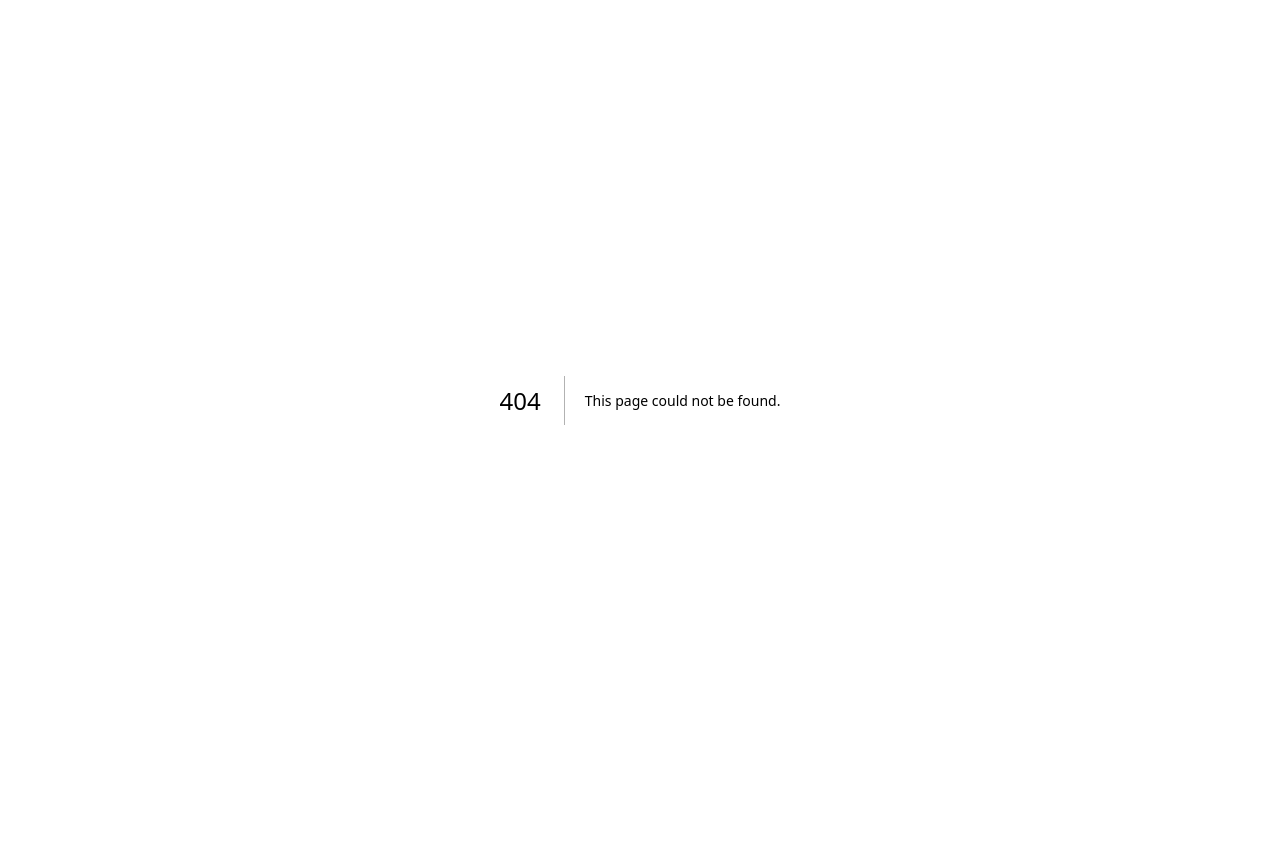
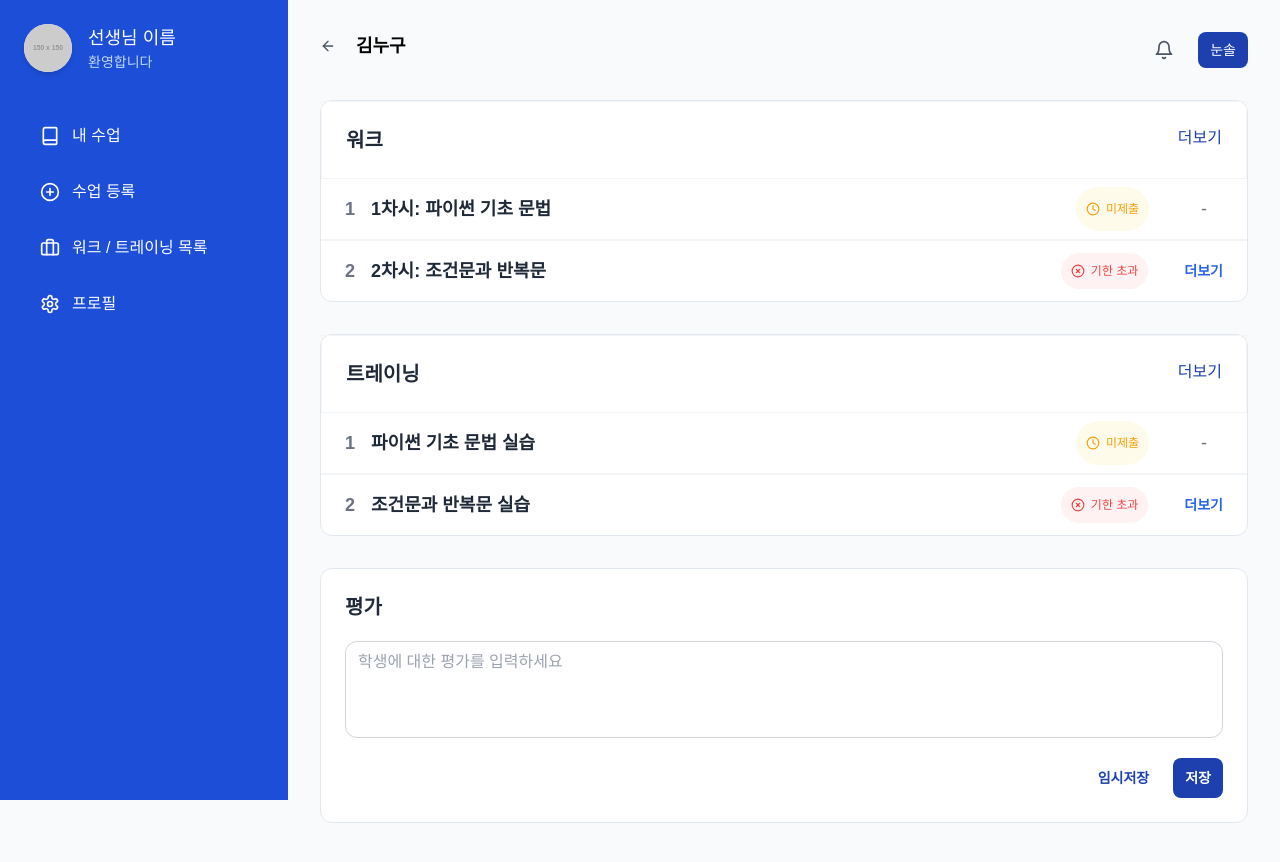
Before and after one commit to 9oormthon-univ/2024_DANPOON_TEAM_25_FE, a Next.js app: page /teacher/courses/1/1 in a window 1280 px wide. Before the commit this address had no page. Shown: the top 862 px of the page. Before the commit the page ends 800 px from the top, so only its background shows below. Built offline with nearby package versions, Linux system fonts and the light colour scheme.

Commit message:
[feat] 학생 워크/트레이닝 제출 현황 페이지 UI 구현

```diff
--- /dev/null
+++ b/src/pages/teacher/courses/[courseId]/[studentId]/index.tsx
@@ -0,0 +1,110 @@
+import { Button } from '@/components/common/Button/Button';
+import { Card } from '@/components/common/Card/Card';
+import { Input } from '@/components/common/Input/Input';
+import { PageHeader } from '@/components/layout/PageHeader/PageHeader';
+import { SubmissionInfo } from '@/components/layout/Submission/SubmissionInfo';
+import { SubmissionList } from '@/components/layout/Submission/SubmissionList';
+import { TeacherSidebar } from '@/components/sidebar/TeacherSidebar';
+import { Work } from '@/types/Work';
+import { useState } from 'react';
+
+interface Student {
+  name: string;
+  works: Work[];
+  trainings: Work[];
+}
+
+const StudentOverview = () => {
+  const [evaluation, setEvaluation] = useState('');
+  const [student, setStudent] = useState<Student>({
+    name: '김누구',
+    works: [
+      {
+        id: 1,
+        title: '1차시: 파이썬 기초 문법',
+        dueDate: '2024-11-25',
+        remainingDays: 2,
+        status: 'pending',
+      },
+      {
+        id: 2,
+        title: '2차시: 조건문과 반복문',
+        dueDate: '2024-11-20',
+        remainingDays: -3,
+        status: 'late',
+      },
+      {
+        id: 3,
+        title: '3차시: 함수와 모듈',
+        dueDate: '2024-11-23',
+        remainingDays: 0,
+        status: 'submitted',
+      },
+    ],
+    trainings: [
+      {
+        id: 1,
+        title: '파이썬 기초 문법 실습',
+        dueDate: '2024-11-25',
+        remainingDays: 2,
+        status: 'pending',
+      },
+      {
+        id: 2,
+        title: '조건문과 반복문 실습',
+        dueDate: '2024-11-20',
+        remainingDays: -3,
+        status: 'late',
+      },
+    ],
+  });
+  return (
+    <div className="min-h-screen bg-gray-50">
+      <TeacherSidebar />
+      <div className="ml-72 p-8">
+        <PageHeader
+          pageTitle={student.name}
+          isDetailPage={false}
+          role="teacher"
+          hasBackButton
+          hasSubtitle={false}
+        />
+        <div className="my-8">
+          <Card>
+            <SubmissionList list={student.works} label="워크" />
+          </Card>
+        </div>
+        <div className="my-8">
+          <Card>
+            <SubmissionList list={student.trainings} label="트레이닝" />
+          </Card>
+        </div>
+        <div className="my-8">
+          <Card>
+            <div className="p-6 space-y-5">
+              <h3 className="text-xl text-gray-800 font-bold">평가</h3>
+              <Input
+                inputSize="medium"
+                content={evaluation}
+                setContent={setEvaluation}
+                placeholder="학생에 대한 평가를 입력하세요"
+              />
+              <div className="flex space-x-3 justify-end">
+                <Button
+                  className="bg-transparent px-3 py-2 h-10 text-sm text-blue-800 hover:font-extrabold"
+                  children="임시저장"
+                />
+                <Button
+                  className="bg-blue-800 px-3 py-2 h-10 rounded-lg text-sm text-white"
+                  children="저장"
+                />
+              </div>
+            </div>
+          </Card>
+        </div>
+      </div>
+    </div>
+  );
+};
+
+export default StudentOverview;
```
